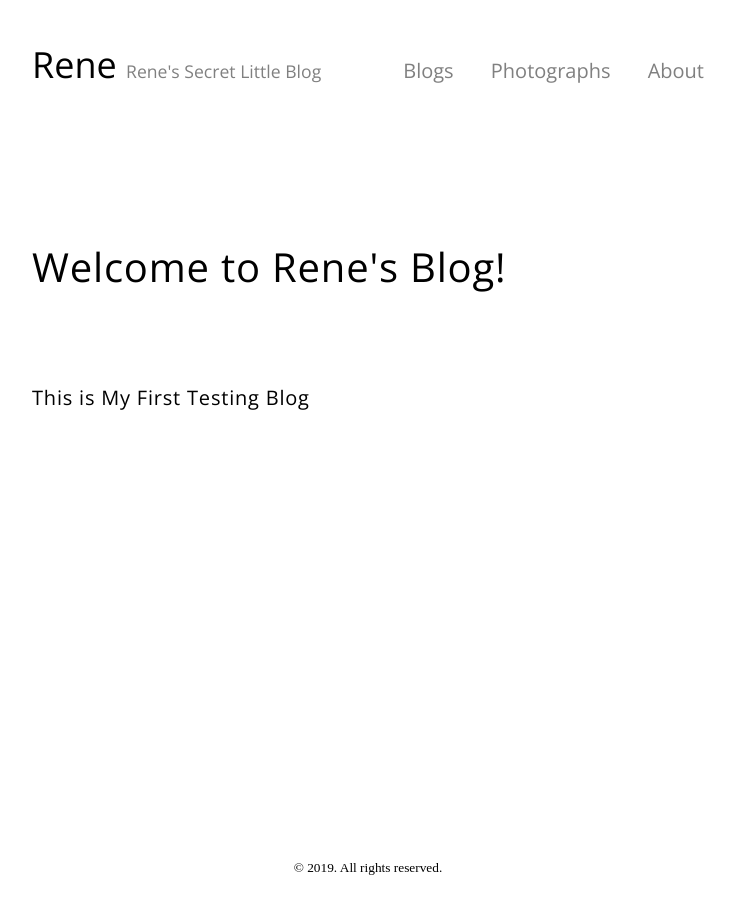
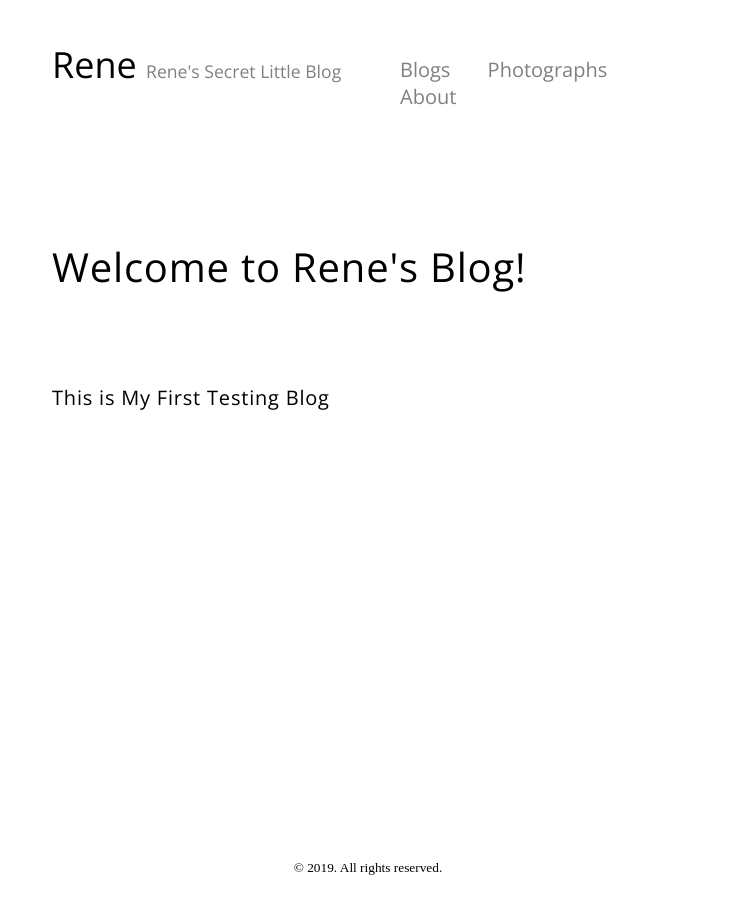
Before and after one commit to ReneGuo/ReneGuo.github.io, a Jekyll site: the page built from index.md, in a window 1280 px wide. Shown: the whole page, without its empty margins (272-1006 px from the left). Built offline with Jekyll 4.4.1, drawn with Linux system fonts in a browser that asks for light colours; Markdown is read by kramdown in place of the engine named in the settings.

Commit message:
adjust max width

```diff
--- a/css/main.css
+++ b/css/main.css
@@ -8,7 +8,7 @@ header {
   font-family: "Open Sans", Arial, Helvetica, sans-serif;
   font-size: 2.25rem;
   font-weight: 500;
-  max-width: 42rem;
+  max-width: 50%;
   padding-left: 1.5rem;
   padding-right: 1.5rem;
   margin-left: auto;
@@ -46,7 +46,7 @@ header small {
   font-family: "Open Sans", Arial, Helvetica, sans-serif;
   font-size: 1.25rem;
   font-weight: 500;
-  max-width: 42rem;
+  max-width: 50%;
   margin-left: auto;
   margin-right: auto;
   margin-top: 2.5%;
@@ -72,7 +72,7 @@ header small {
   font-family: "Open Sans";
   font-weight: 300;
   font-size: 1.25rem;
-  max-width: 42rem;
+  max-width: 50%;
   /* default value */
   margin-top: 2rem;
   margin-left: auto;
```
